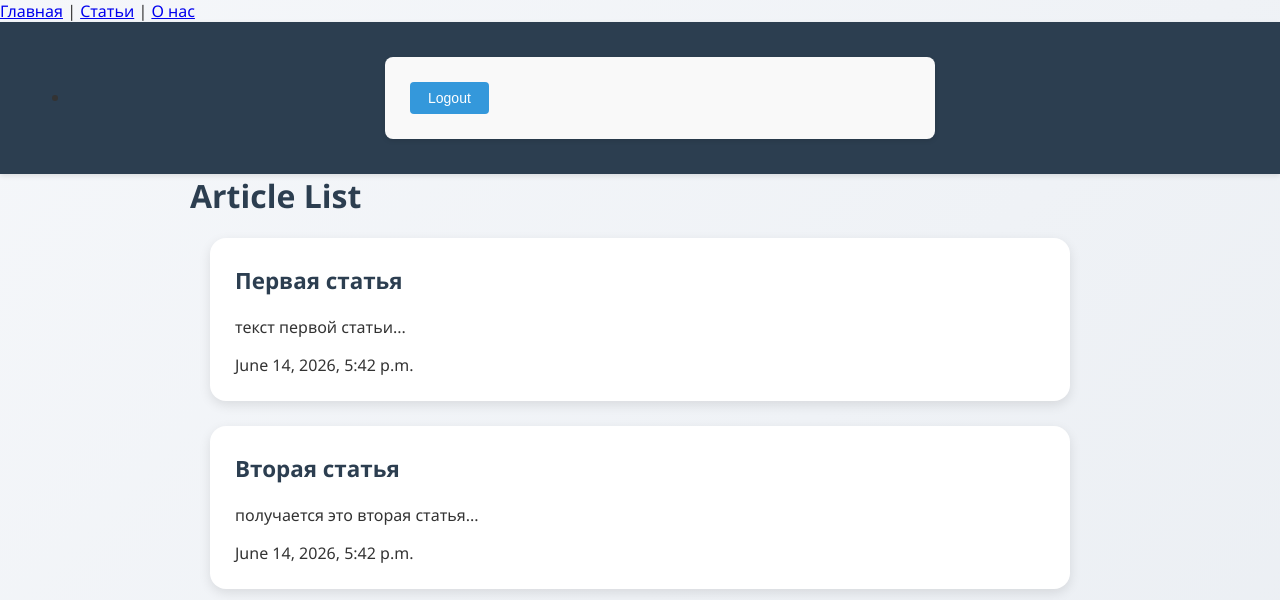
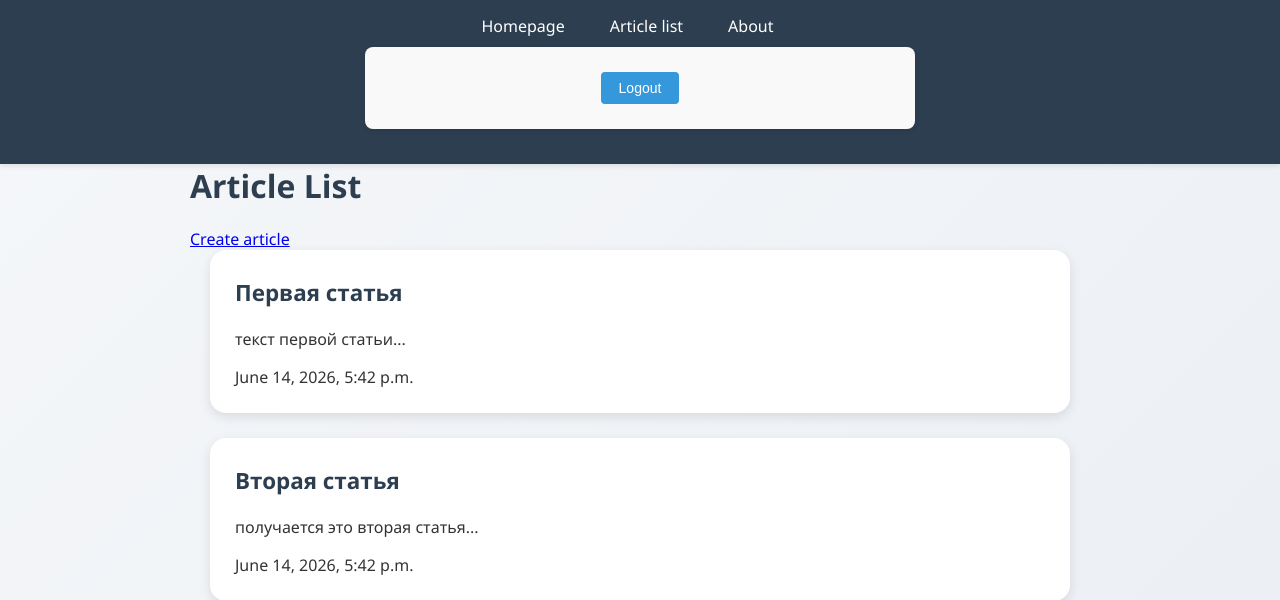
Before and after one commit to And-eg/blog_609-42_EAA, a Django app: page /articles/ in a window 1280 px wide. Shown: the top 600 px of the page. Run offline with Django 5.2, Linux system fonts and the light colour scheme; a user stored in the database is signed in; data comes from the database, SQL or seed files in the repository; both versions use the stored data as it was after the commit.

Commit message:
адание 9: создание статей, формы, сигналы, стили, автогенерация slug

```diff
--- a/accounts/templates/accounts/signup.html
+++ b/accounts/templates/accounts/signup.html
@@ -8,6 +8,6 @@
         {{ form.as_p }}
         <button type="submit">Зарегистрироваться</button>
     </form>
-    <p>Уже есть аккаунт? <a href="/accounts/login/">Вход</a></p>
+    <p>Уже есть аккаунт? <a href="{% url 'accounts:login' %}">Вход</a></p>
 </div>
 {% endblock %}
--- a/articles/admin.py
+++ b/articles/admin.py
@@ -1,5 +1,7 @@
 from django.contrib import admin
 from articles.models import Article
 
-# Register your models here.
-admin.site.register(Article)
+class ArticleAdmin(admin.ModelAdmin):
+    exclude = ('slug',)
+
+admin.site.register(Article, ArticleAdmin)
--- a/articles/models.py
+++ b/articles/models.py
@@ -1,11 +1,14 @@
+from django.contrib.auth.models import User
 from django.db import models
+
 
 class Article(models.Model):
     title = models.CharField(max_length=200)
     slug = models.SlugField()
     body = models.TextField()
-    date = models.DateField(auto_now_add=True)
-    thumbnail = models.ImageField(upload_to='images/', blank=True)
+    date = models.DateTimeField(auto_now_add=True)
+    thumbnail = models.ImageField(upload_to='images/', blank=True, default='default.jpg')
+    author = models.ForeignKey(User, default=None, on_delete=models.CASCADE)
 
     def __str__(self):
         return self.title
--- a/articles/templates/articles/article_list.html
+++ b/articles/templates/articles/article_list.html
@@ -2,39 +2,25 @@
 {% block title %}Article List{% endblock title %}
 {% block content %}
 
-<nav>
-    <ul>
-        {% if user.is_authenticated %}
-            <li>
-                <form class="form" action="/accounts/logout/" method="post">
-                    {% csrf_token %}
-                    <button type="submit">Logout</button>
-                </form>
-            </li>
-        {% else %}
-            <li>
-                <a href="{% url 'accounts:login' %}">Login</a>
-            </li>
-        {% endif %}
-    </ul>
-</nav>
-
 <main>
     <h1>Article List</h1>
+
+    {% if user.is_authenticated %}
+        <div class="create-article-link">
+            <a href="{% url 'articles:create' %}">Create article</a>
+        </div>
+    {% endif %}
+
     <div class="articles">
         {% for element in articles %}
             <div class="article__item">
                 <h2>
-                    <a href="{% url 'article_item' slug=element.slug %}">
+                    <a href="{% url 'articles:article_item' slug=element.slug %}">
                         {{ element.title }}
                     </a>
                 </h2>
-                <p>
-                    {{ element.snippet }}
-                </p>
-                <time>
-                    {{ element.date }}
-                </time>
+                <p>{{ element.snippet }}</p>
+                <time>{{ element.date }}</time>
             </div>
         {% endfor %}
     </div>
--- a/articles/urls.py
+++ b/articles/urls.py
@@ -1,9 +1,10 @@
 from django.urls import path
 from articles import views
 
+app_name = 'articles'
+
 urlpatterns = [
-    path('', views.article_list, name='article_list'),
+    path('', views.article_list, name='list'),
+    path('create/', views.article_create, name='create'),
     path('<slug:slug>/', views.article_item, name='article_item'),
-    path('about/', views.about, name='about'),
-    path('', views.homepage, name='homepage'),
 ]
--- a/articles/views.py
+++ b/articles/views.py
@@ -1,4 +1,6 @@
-from django.shortcuts import render
+from django.shortcuts import render, redirect
+from django.contrib.auth.decorators import login_required
+from . import forms
 from .models import Article
 
 def article_list(request):
@@ -14,3 +16,16 @@ def about(request):
 
 def homepage(request):
     return render(request, 'articles/homepage.html')
+
+@login_required(login_url='accounts:login')
+def article_create(request):
+    if request.method == 'POST':
+        form = forms.CreateArticle(request.POST, request.FILES)
+        if form.is_valid():
+            instance = form.save(commit=False)
+            instance.author = request.user
+            instance.save()
+            return redirect('home')
+    else:
+        form = forms.CreateArticle()
+    return render(request, 'articles/article_create.html', {'form': form})
--- a/static/css/style.css
+++ b/static/css/style.css
@@ -136,3 +136,39 @@ form button {
         padding: 15px;
     }
 }
+
+
+nav {
+    display: flex;
+    flex-direction: column;
+    align-items: center;
+    text-align: center;
+}
+
+nav > div, nav > ul {
+    display: flex;
+    flex-wrap: wrap;
+    justify-content: center;
+    gap: 20px;
+    list-style: none;
+    margin: 0;
+    padding: 0;
+}
+
+nav form {
+    margin-top: 10px;
+}
+
+nav a, nav button {
+    display: inline-block;
+}
+
+nav form {
+    display: flex;
+    justify-content: center;
+    width: 100%;
+}
+
+nav button {
+    margin: 0 auto;
+}
--- a/templates/base_layout.html
+++ b/templates/base_layout.html
@@ -1,26 +1,33 @@
+{% load static %}
 <!DOCTYPE html>
 <html lang="ru">
 <head>
     <meta charset="UTF-8">
     <title>{% block title %}Мой сайт{% endblock %}</title>
-    {% load static %}
     <link rel="stylesheet" href="{% static 'css/style.css' %}">
 </head>
 <body>
-<div>
-    <a href="/">Главная</a> |
-    <a href="/articles/">Статьи</a> |
-    <a href="/about/">О нас</a>
-    {% if not user.is_authenticated %}
-         | <a href="/accounts/login/">Login</a> |
-         <a href="/accounts/signup/">Sign up</a>
-    {% endif %}
-</div>
+<nav>
+    <div>
+        <a href="{% url 'home' %}">Homepage</a>
+        <a href="{% url 'articles:list' %}">Article list</a>
+        <a href="{% url 'about' %}">About</a>
+    </div>
+    {% if user.is_authenticated %}
+        <form action="{% url 'accounts:logout' %}" method="post">
+            {% csrf_token %}
+            <button type="submit">Logout</button>
+        </form>
+    {% else %}
+    <div>
+        <a href="{% url 'accounts:login' %}">Login</a>
+        <a href="{% url 'accounts:signup' %}">Sign up</a>
+    </div>
+{% endif %}
+</nav>
 
 <div class="main-content">
-    {% block content %}
-    {% endblock %}
+    {% block content %}{% endblock %}
 </div>
-
 </body>
 </html>
```
Also changed, not shown: accounts/templates/accounts/login.html (+13 -10 lines), accounts/views.py (+4 -4 lines), articles/apps.py (+5 -2 lines), articles/forms.py (added, +7 -0 lines), articles/signals.py (added, +11 -0 lines), articles/templates/articles/article_create.html (added, +13 -0 lines), articles/migrations/0001_initial.py, articles/migrations/0002_article_author.py (added), articles/migrations/0002_article_slug.py (deleted), articles/migrations/0003_article_thumbnail.py (deleted), db.sqlite3.
